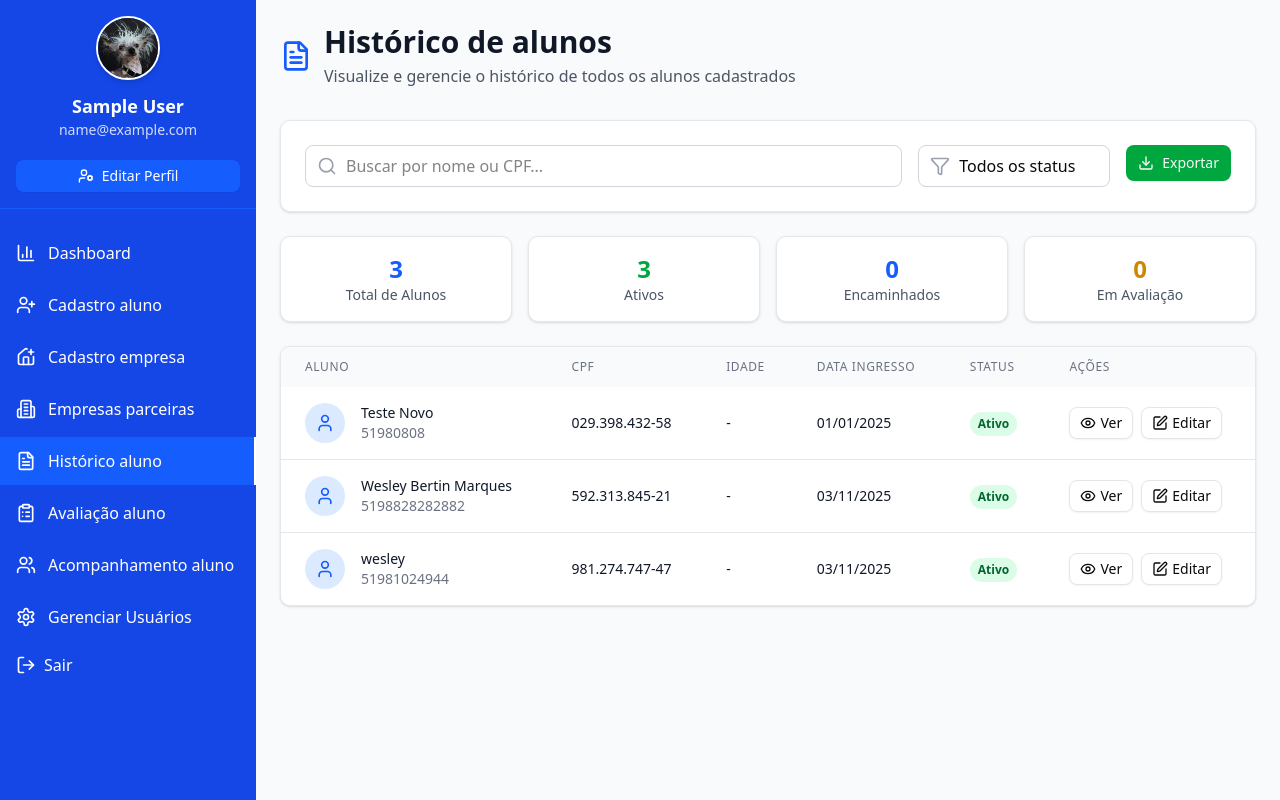
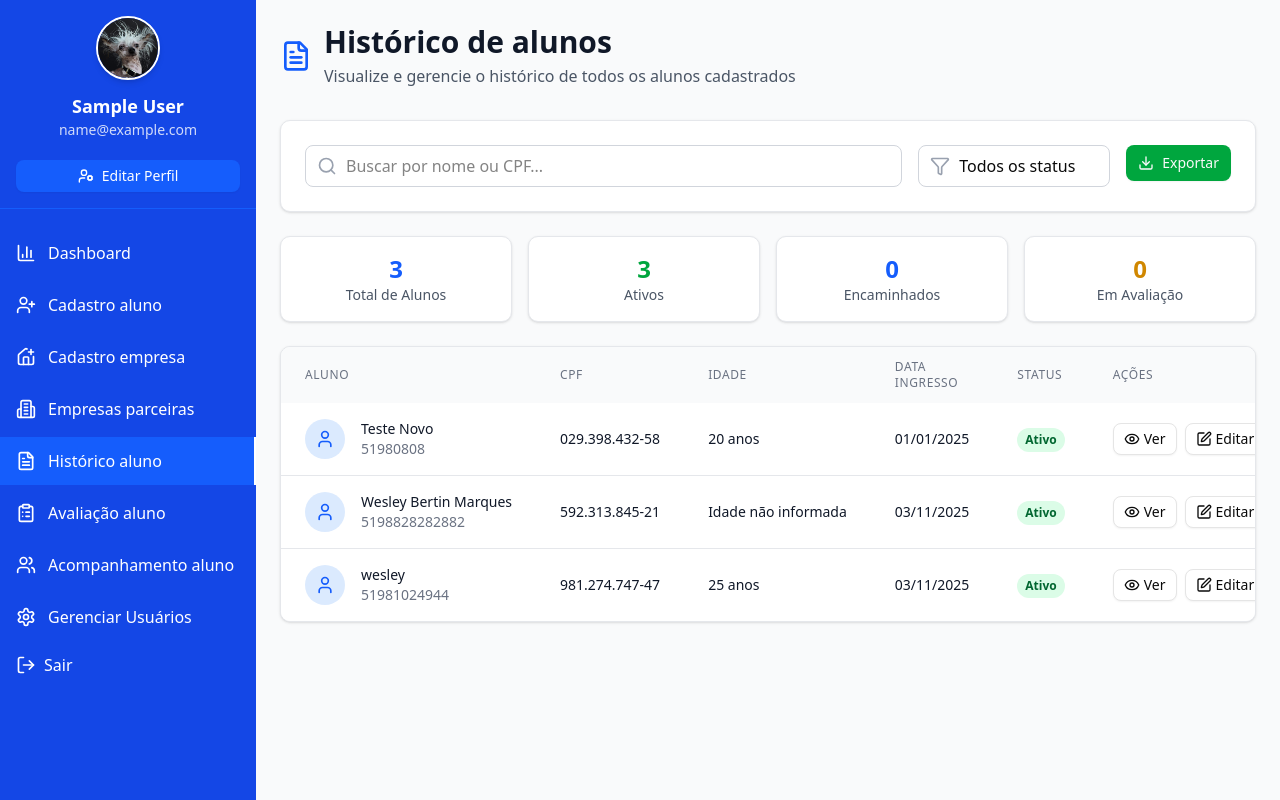
Before and after one commit to pedrovmdp/projetoExtensao_iv, a React (Vite) app in the folder frontend/: page /historico in a window 1280 px wide. Built offline with nearby package versions, Linux system fonts and the light colour scheme; data requests are answered from the project's data file; sample sign-in values are in the browser's storage.

Commit message:
fix: search students

```diff
--- a/frontend/db.json
+++ b/frontend/db.json
@@ -181,7 +181,7 @@
       "nome": "Teste Novo",
       "cpf": "029.398.432-58",
       "rg": "1284798327",
-      "data_nascimento": "2000-01-01",
+      "data_nascimento": "2005-01-01",
       "sexo": "Masculino",
       "estado_civil": "Solteiro(a)",
       "contato": {
@@ -214,7 +214,7 @@
       "nome": "Wesley Bertin Marques",
       "cpf": "592.313.845-21",
       "rg": "1290354810",
-      "data_nascimento": "2000-02-19",
+      "data_nascimento": "",
       "sexo": "Masculino",
       "estado_civil": "Solteiro(a)",
       "contato": {
--- a/frontend/src/pages/HistoricoAluno.jsx
+++ b/frontend/src/pages/HistoricoAluno.jsx
@@ -11,12 +11,12 @@ import {
   Phone,
   MapPin,
   Save,
+  BookCheck,
 } from "lucide-react";
 import { Button } from "@/components/ui/button.jsx";
 import Header from "../components/Header";
 import { useDispatch, useSelector } from "react-redux";
 import {
-  addStudent,
   fetchStudents,
   selectAllStudents,
   selectError,
@@ -184,6 +184,33 @@ const HistoricoAluno = () => {
     dispatch(fetchStudents());
   }, [dispatch]);
 
+  useEffect(() => {
+    let filtrados = [...students];
+
+    // 🔹 Filtro por termo de busca (nome ou CPF)
+    if (searchTerm.trim() !== "") {
+      const termo = searchTerm.toLowerCase();
+      filtrados = filtrados.filter(
+        (a) =>
+          a.nome.toLowerCase().includes(termo) ||
+          a.cpf.toLowerCase().includes(termo)
+      );
+    }
+
+    // 🔹 Filtro por status
+    if (statusFilter !== "") {
+      filtrados = filtrados.filter(
+        (a) =>
+          a.dados_institucionais.status &&
+          a.dados_institucionais.status.toLowerCase() ===
+          statusFilter.toLowerCase()
+      );
+    }
+
+    setFilteredAlunos(filtrados);
+  }, [students, searchTerm, statusFilter]);
+
+
   const handleViewDetails = (aluno) => {
     setSelectedAluno(aluno);
     setShowModal(true);
@@ -331,6 +358,21 @@ const HistoricoAluno = () => {
     );
   }
 
+  function calcularIdade(dataNascimento) {
+    const nascimento = new Date(dataNascimento);
+    const hoje = new Date();
+
+    let idade = hoje.getFullYear() - nascimento.getFullYear();
+    const mes = hoje.getMonth() - nascimento.getMonth();
+
+    // Ajusta se o mês/dia ainda não chegou neste ano
+    if (mes < 0 || (mes === 0 && hoje.getDate() < nascimento.getDate())) {
+      idade--;
+    }
+
+    return idade;
+  }
+
   return (
     <div className="space-y-6">
       {/* Header */}
@@ -447,7 +489,7 @@ const HistoricoAluno = () => {
                   </tr>
                 </thead>
                 <tbody className="bg-white divide-y divide-gray-200">
-                  {students.map((students) => (
+                  {filteredAlunos.map((students) => (
                     <tr key={students.id} className="hover:bg-gray-50">
                       <td className="px-6 py-4 whitespace-nowrap">
                         <div className="flex items-center">
@@ -470,7 +512,7 @@ const HistoricoAluno = () => {
                         {students.cpf}
                       </td>
                       <td className="px-6 py-4 whitespace-nowrap text-sm text-gray-900">
-                        {students.idade ? `${students.idade} anos` : "-"}
+                        {students.data_nascimento ? `${calcularIdade(students.data_nascimento)} anos` : "Idade não informada"}
                       </td>
                       <td className="px-6 py-4 whitespace-nowrap text-sm text-gray-900">
                         {formatDate(
@@ -492,7 +534,7 @@ const HistoricoAluno = () => {
                             size="sm"
                             variant="outline"
                             onClick={() => handleViewDetails(students)}
-                            className="flex items-center gap-1"
+                            className="flex items-center gap-1 cursor-pointer"
                           >
                             <Eye className="w-4 h-4" />
                             Ver
@@ -500,11 +542,20 @@ const HistoricoAluno = () => {
                           <Button
                             size="sm"
                             variant="outline"
-                            className="flex items-center gap-1"
+                            className="flex items-center gap-1 cursor-pointer"
                             onClick={() => handleEdit(students)}
                           >
                             <Edit className="w-4 h-4" />
                             Editar
+                          </Button>
+                          <Button
+                            size="sm"
+                            variant="outline"
+                            className="flex items-center gap-1 cursor-pointer"
+                            onClick={() => handleEdit(students)}
+                          >
+                            <BookCheck className="w-4 h-4" />
+                            Avaliações
                           </Button>
                         </div>
                       </td>
```
Lines whose indentation alone changed are shown as unchanged.
